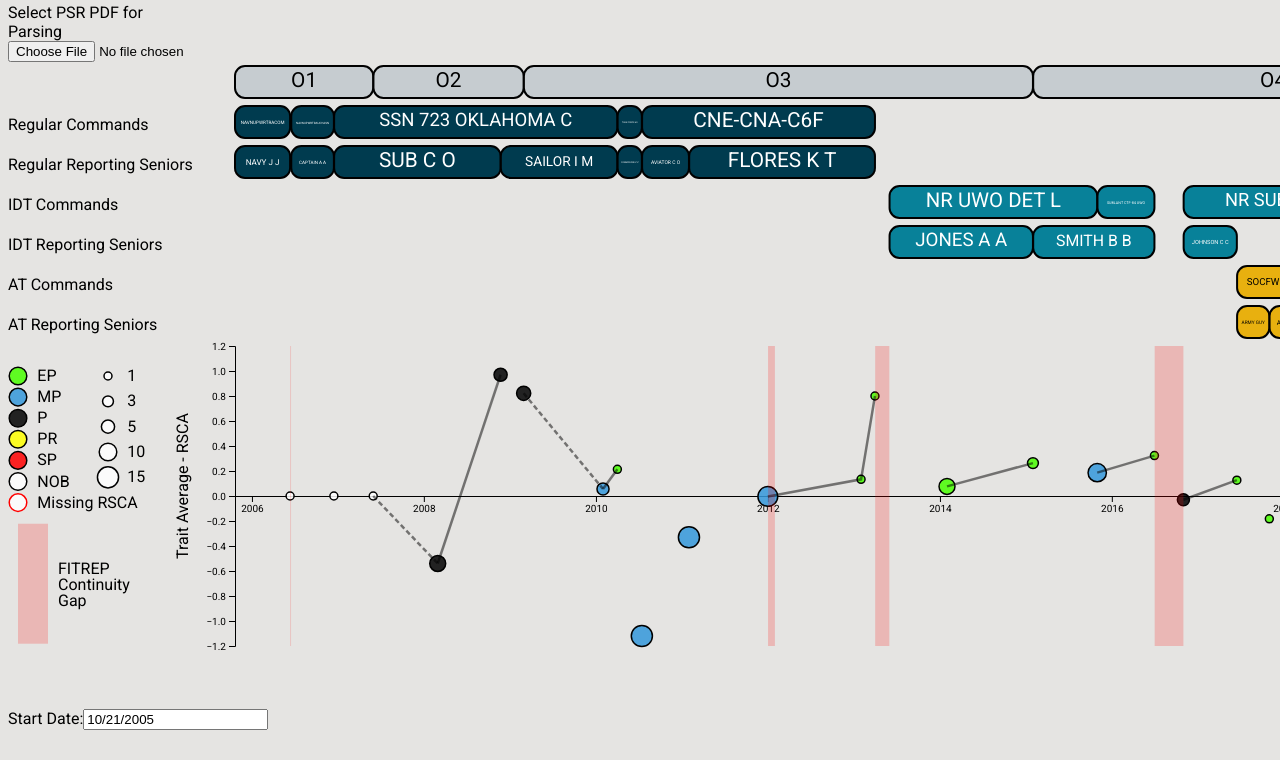
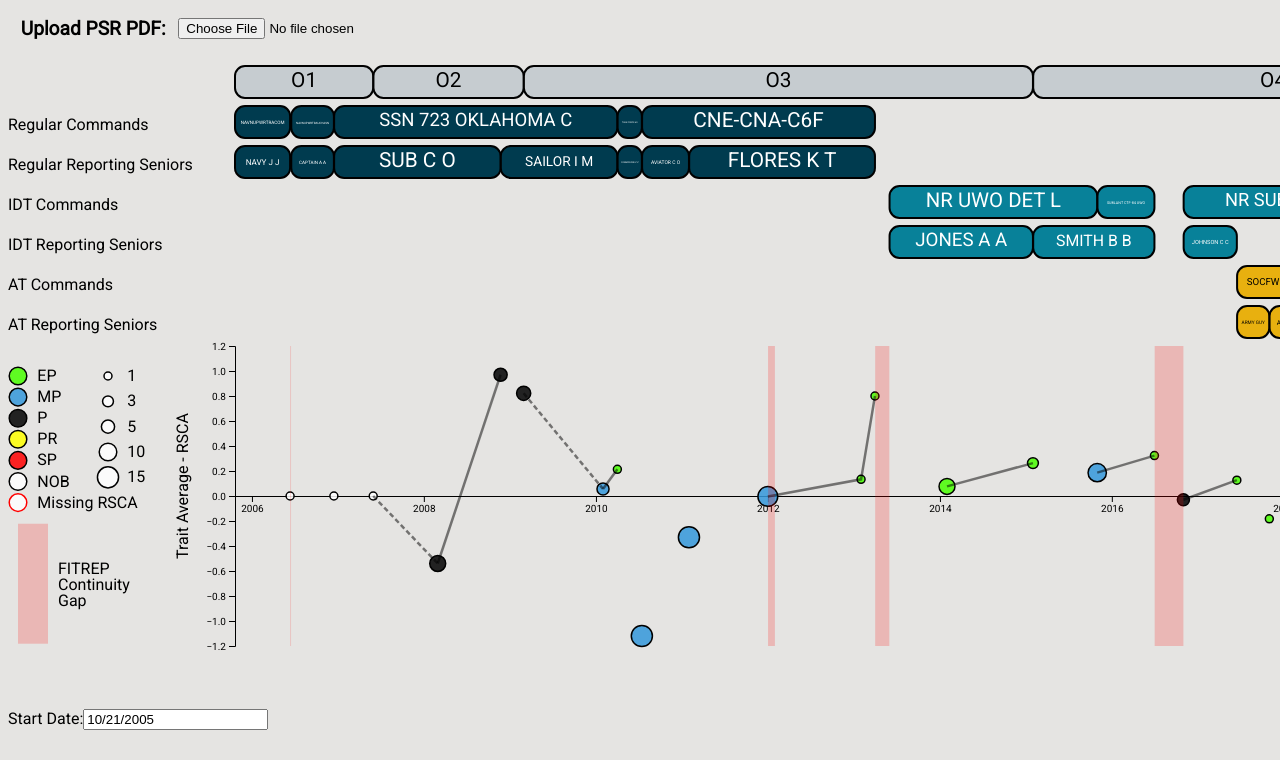
Before and after one commit to twgardner2/navy_psr, a website built with webpack: page index.html in a window 1280 px wide. Shown: the part 83-843 px from the top of the page. Built offline with nearby package versions, Linux system fonts and the light colour scheme; files whose address does not match are found by name.

Commit message:
update PSR upload styling

```diff
--- a/src/js/pdf-form.js
+++ b/src/js/pdf-form.js
@@ -12,17 +12,25 @@ let parentElem;
 
 export function appendPDFUploadForm(parent) {
     parentElem = parent;
-    let wrapper = parent.append('div').attr('id', 'pdf-parser-wrapper');
+    let wrapper = parent
+        .append('div')
+        .attr('id', 'pdf-parser-wrapper')
+        .style('display', 'flex')
+        .style('justify-content', 'space-evenly')
+        .style('align-items', 'center');
 
     wrapper
         .append('label')
         .attr('for', 'pdf-parser')
-        .html('Select PSR PDF for Parsing');
+        .html('Upload PSR PDF:')
+        .style('font-weight', 'bold')
+        .style('font-size', 'larger');
 
     wrapper
         .append('input')
         .attr('type', 'file')
         .attr('accept', '.pdf')
+
         .on('change', updateFromPdfInputChange);
 }
 
--- a/src/scss/styles.scss
+++ b/src/scss/styles.scss
@@ -14,7 +14,7 @@ $rs-command-bar-tooltip-bg-color: #c2dfff;
     grid-auto-flow: row;
     grid-template-areas:
         'name name name gh_link gh_link'
-        'upload . . . .'
+        'upload upload . . .'
         'fitrep_legend canvas canvas canvas .'
         'table table table table table';
 }
```
